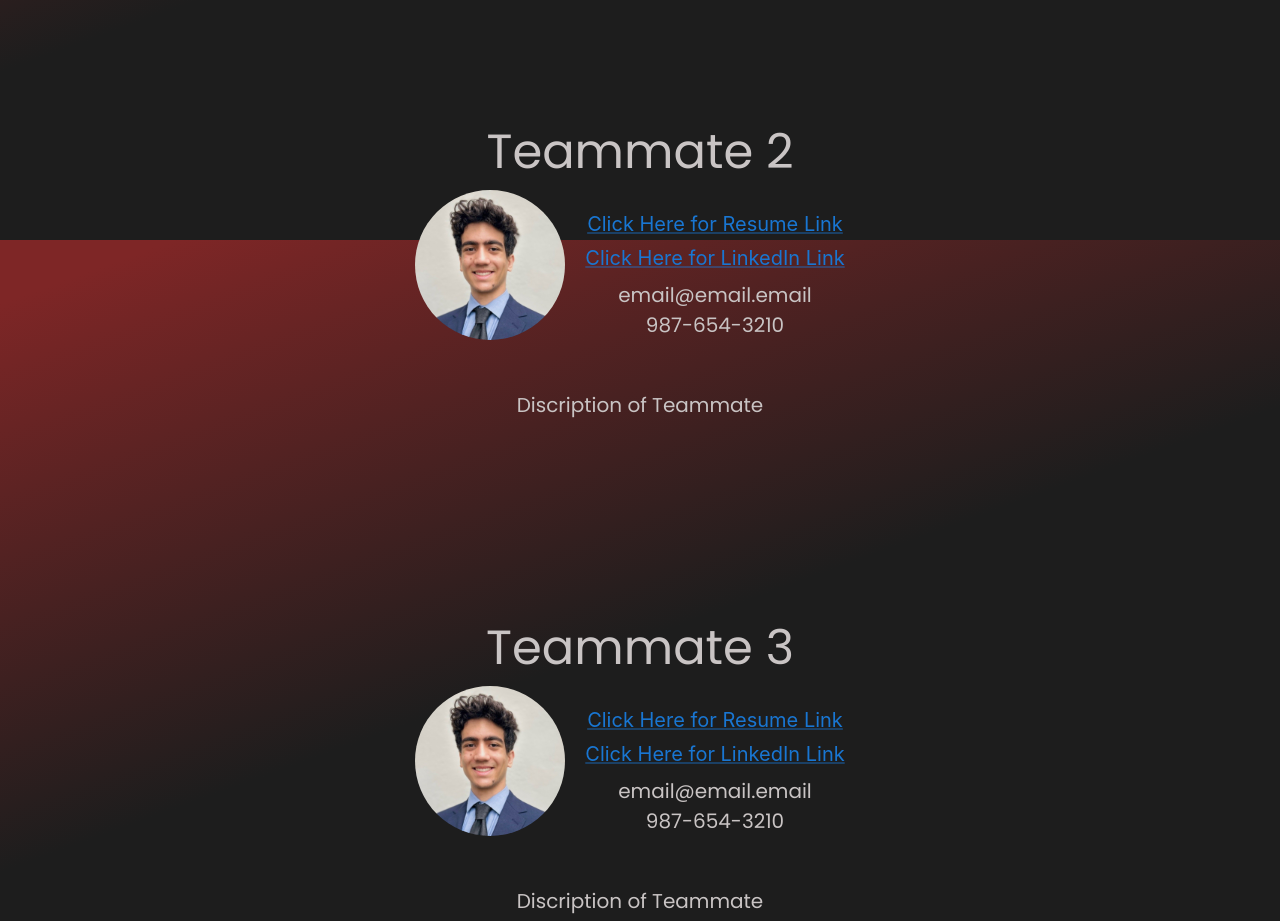
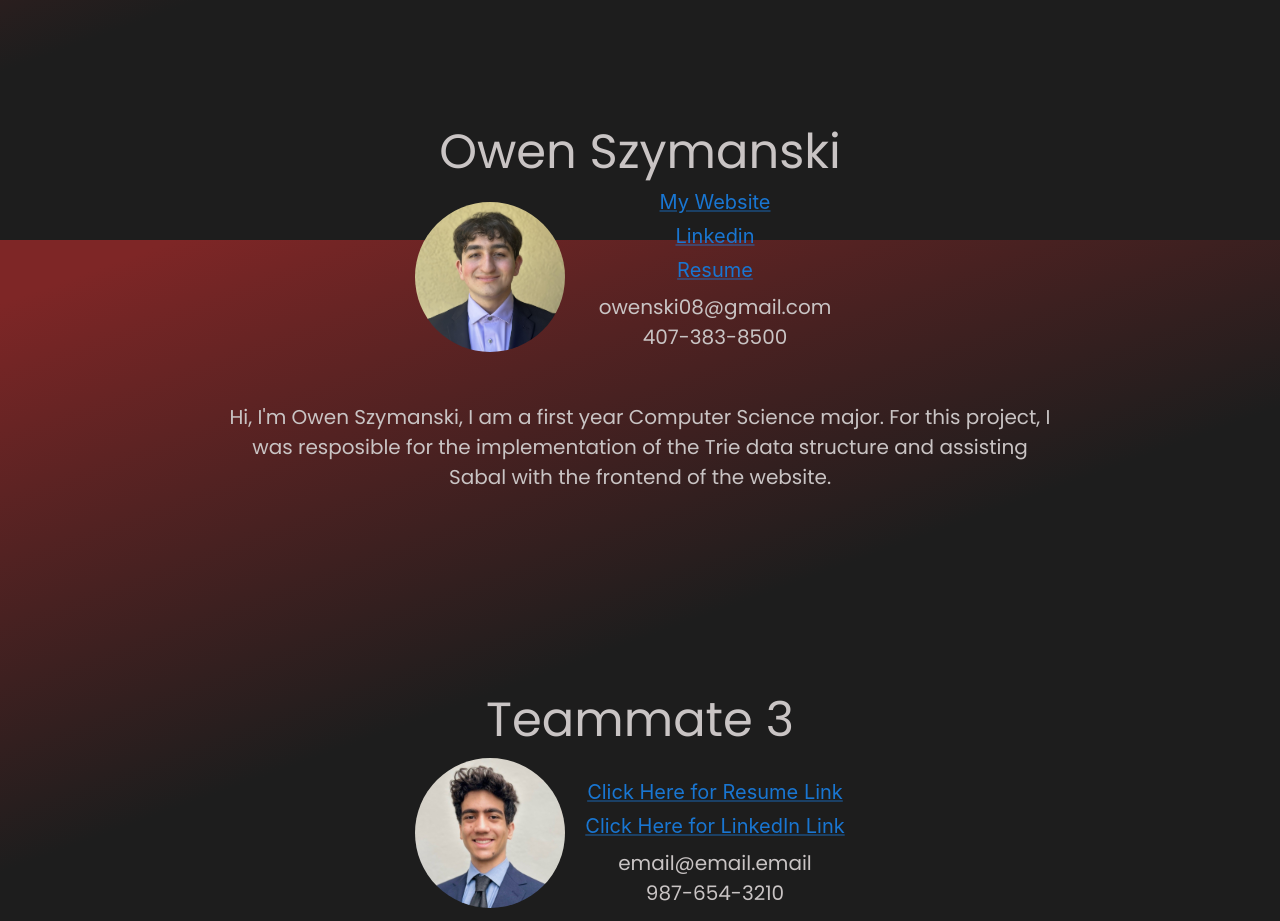
Before and after one commit to E53klasky/YouTubeTitleSearcher, a React (Create React App) app in the folder my-app/: page /about in a window 1280 px wide. Shown: the part 1360-2281 px from the top of the page. Built offline with nearby package versions, Linux system fonts and the light colour scheme; no server answers.

Commit message:
Resolved merge

```diff
--- a/my-app/src/components/aboutPage.js
+++ b/my-app/src/components/aboutPage.js
@@ -39,7 +39,7 @@ const theme = createTheme({
     },
 });
 // Name, Photo, links, bio,
-function AboutPage(){
+function AboutPage() {
     const whiteColor = "rgb(201, 196, 196)";
     return (
         <ThemeProvider theme={theme}>
@@ -69,35 +69,61 @@ function AboutPage(){
                     }}
                 >
                     <Box>
-                            <Typography variant="h1" color={whiteColor}>About Us</Typography>
+                        <Typography variant="h1" color={whiteColor}>
+                            About Us
+                        </Typography>
                     </Box>
 
                     {/* Discription of project */}
                     <Box>
-                            <Typography sx = {{fontSize: "20px", margin: '0 auto', marginBottom: "100px", width: "70%", }} color={whiteColor}>
-                                YouTube Title Optimization Website Tools Used Material UI React.js
-                                Project Overview: We are developing a frontend-only website that compares the efficiency of two data structures: a Trie and a HashMap.
-                                Our goal is to visualize and analyze their performance in searching YouTube video titles.
-                                <br/><br/>
-                                Key Features Comparison of Data Structures: We implement both a Trie and a HashMap to compare their search performance.
-                                Real-Time Animation: When a user searches for a YouTube video title, the website will animate the search process for better visualization.
-                                Title Optimization for YouTubers: We analyze YouTube video titles based on metrics like comments, views, and likes to help content creators optimize their titles for better engagement.
-                                Data Source: The dataset used for this project was sourced via YouTube's video ID dataset from 2019 (newest) and YouTube's API for finding the video title, comments, views, and likes.
-
+                        <Typography
+                            sx={{
+                                fontSize: "20px",
+                                margin: "0 auto",
+                                marginBottom: "100px",
+                                width: "70%",
+                            }}
+                            color={whiteColor}
+                        >
+                            YouTube Title Optimization Website Tools Used
+                            Material UI React.js Project Overview: We are
+                            developing a frontend-only website that compares the
+                            efficiency of two data structures: a Trie and a
+                            HashMap. Our goal is to visualize and analyze their
+                            performance in searching YouTube video titles.
+                            <br />
+                            <br />
+                            Key Features Comparison of Data Structures: We
+                            implement both a Trie and a HashMap to compare their
+                            search performance. Real-Time Animation: When a user
+                            searches for a YouTube video title, the website will
+                            animate the search process for better visualization.
+                            Title Optimization for YouTubers: We analyze YouTube
+                            video titles based on metrics like comments, views,
+                            and likes to help content creators optimize their
+                            titles for better engagement. Data Source: The
+                            dataset used for this project was sourced via
+                            YouTube's video ID dataset from 2019 (newest) and
+                            YouTube's API for finding the video title, comments,
+                            views, and likes.
                         </Typography>
                     </Box>
                     <Box>
-                            <Typography variant="h2" color={whiteColor} sx = {{marginBottom: "50px"}}>
+                        <Typography
+                            variant="h2"
+                            color={whiteColor}
+                            sx={{ marginBottom: "50px" }}
+                        >
                             Team
                         </Typography>
                     </Box>
 
-
-
                     {/* Start Discription of Person */}
-                        <Box sx = {{
+                    <Box
+                        sx={{
                             marginBottom: "100px",
-                        }}>
+                        }}
+                    >
                         <Typography variant="h3" color={whiteColor}>
                             Sabal Schuster
                         </Typography>
@@ -117,40 +143,76 @@ function AboutPage(){
                                 component="img"
                                 src="sabal.jpg"
                                 alt="Image description"
-                                    sx={{ width: '150px', height: '150px', borderRadius: "200px"}}
+                                sx={{
+                                    width: "150px",
+                                    height: "150px",
+                                    borderRadius: "200px",
+                                }}
                             ></Box>
                             {/* Links */}
-                                <Box sx = {{display: "flex", flexDirection: "column", width: "300px", justifyContent: "center", gap: "10px"}}>
-                                    <Link href="https://github.com/kingwhatthe" underline="always" sx = {{fontSize: "20px"}} target="_blank">
+                            <Box
+                                sx={{
+                                    display: "flex",
+                                    flexDirection: "column",
+                                    width: "300px",
+                                    justifyContent: "center",
+                                    gap: "10px",
+                                }}
+                            >
+                                <Link
+                                    href="https://github.com/kingwhatthe"
+                                    underline="always"
+                                    sx={{ fontSize: "20px" }}
+                                    target="_blank"
+                                >
                                     Github
                                 </Link>
-                                    <Link href="https://www.linkedin.com/in/sabalschuster/" underline="always" sx = {{fontSize: "20px"}} target="_blank">
+                                <Link
+                                    href="https://www.linkedin.com/in/sabalschuster/"
+                                    underline="always"
+                                    sx={{ fontSize: "20px" }}
+                                    target="_blank"
+                                >
                                     LinkedIn
                                 </Link>
-                                    <Typography sx = {{fontSize: "20px"}} color={whiteColor}>
-                                        sabalschuster@ufl.edu <br/> 954-706-8015
+                                <Typography
+                                    sx={{ fontSize: "20px" }}
+                                    color={whiteColor}
+                                >
+                                    sabalschuster@ufl.edu <br /> 954-706-8015
                                 </Typography>
                             </Box>
                         </Box>
 
-                            <Typography sx = {{fontSize: "20px", margin: '0 auto', marginBottom: "100px", width: "70%", }} color={whiteColor}>
-                            Hi, I'm Sabal. I am a freshman at the University of Florida studying computer science.
-                            I am interested in front-end development and designed the animations for this website!
-                            My favorite language is C++, but I also know python, javascript, java, C#, React, and Arduino.
-                            I also enjoy playing tennis, going on nature walks, and spending time with my friends.
-                            Please enjoy using this awesome website to clickbait everyone to your YouTube video!
+                        <Typography
+                            sx={{
+                                fontSize: "20px",
+                                margin: "0 auto",
+                                marginBottom: "100px",
+                                width: "70%",
+                            }}
+                            color={whiteColor}
+                        >
+                            Hi, I'm Sabal. I am a freshman at the University of
+                            Florida studying computer science. I am interested
+                            in front-end development and designed the animations
+                            for this website! My favorite language is C++, but I
+                            also know python, javascript, java, C#, React, and
+                            Arduino. I also enjoy playing tennis, going on
+                            nature walks, and spending time with my friends.
+                            Please enjoy using this awesome website to clickbait
+                            everyone to your YouTube video!
                         </Typography>
                     </Box>
 
-
-
-
                     {/* Start Discription of Person */}
-                        <Box sx = {{
+                    <Box
+                        sx={{
                             marginBottom: "100px",
-                        }}>
+                        }}
+                    >
                         <Typography variant="h3" color={whiteColor}>
-                                Teammate 2
+                            Owen Szymanski
                         </Typography>
                         {/* Teammate Contact */}
                         <Box
@@ -166,36 +228,80 @@ function AboutPage(){
                             {/* Image of Teammate */}
                             <Box
                                 component="img"
-                                    src="sabal.jpg"
+                                src="owen.jpg"
                                 alt="Image description"
-                                    sx={{ width: '150px', height: '150px', borderRadius: "200px"}}
+                                sx={{
+                                    width: "150px",
+                                    height: "150px",
+                                    borderRadius: "200px",
+                                }}
                             ></Box>
                             {/* Links */}
-                                <Box sx = {{display: "flex", flexDirection: "column", width: "300px", justifyContent: "center", gap: "10px"}}>
-                                    <Link href="https://www.google.com" underline="always" sx = {{fontSize: "20px"}}>
-                                        Click Here for Resume Link
+                            <Box
+                                sx={{
+                                    display: "flex",
+                                    flexDirection: "column",
+                                    width: "300px",
+                                    justifyContent: "center",
+                                    gap: "10px",
+                                }}
+                            >
+                                <Link
+                                    href="https://ocscode.com/"
+                                    underline="always"
+                                    target="_blank"
+                                    sx={{ fontSize: "20px" }}
+                                >
+                                    My Website
                                 </Link>
-                                    <Link href="https://www.maps.google.com" underline="always" sx = {{fontSize: "20px"}}>
-                                        Click Here for LinkedIn Link
+                                <Link
+                                    href="https://www.linkedin.com/in/oszymanski/"
+                                    underline="always"
+                                    target="_blank"
+                                    sx={{ fontSize: "20px" }}
+                                >
+                                    Linkedin
                                 </Link>
-                                    <Typography sx = {{fontSize: "20px"}} color={whiteColor}>
-                                        email@email.email <br/> 987-654-3210
+                                <Link
+                                    href="https://ocscode.com/api/resume/"
+                                    underline="always"
+                                    target="_blank"
+                                    sx={{ fontSize: "20px" }}
+                                >
+                                    Resume
+                                </Link>
+
+                                <Typography
+                                    sx={{ fontSize: "20px" }}
+                                    color={whiteColor}
+                                >
+                                    owenski08@gmail.com <br /> 407-383-8500
                                 </Typography>
                             </Box>
                         </Box>
-
-                            <Typography sx ={{fontSize: "20px", margin: '0 auto', marginBottom: "100px", width: "70%", }} color={whiteColor}>
-                                Discription of Teammate
+                        <Typography
+                            sx={{
+                                fontSize: "20px",
+                                margin: "0 auto",
+                                marginBottom: "100px",
+                                width: "70%",
+                            }}
+                            color={whiteColor}
+                        >
+                            Hi, I'm Owen Szymanski, I am a first year Computer
+                            Science major. For this project, I was resposible
+                            for the implementation of the Trie data structure
+                            and assisting Sabal with the frontend of the
+                            website.
                         </Typography>
                     </Box>
 
-
-
-
                     {/* Start Discription of Person */}
-                        <Box sx = {{
+                    <Box
+                        sx={{
                             marginBottom: "100px",
-                        }}>
+                        }}
+                    >
                         <Typography variant="h3" color={whiteColor}>
                             Teammate 3
                         </Typography>
@@ -215,31 +321,58 @@ function AboutPage(){
                                 component="img"
                                 src="sabal.jpg"
                                 alt="Image description"
-                                    sx={{ width: '150px', height: '150px', borderRadius: "200px"}}
+                                sx={{
+                                    width: "150px",
+                                    height: "150px",
+                                    borderRadius: "200px",
+                                }}
                             ></Box>
                             {/* Links */}
-                                <Box sx = {{display: "flex", flexDirection: "column", width: "300px", justifyContent: "center", gap: "10px"}}>
-                                    <Link href="https://www.google.com" underline="always" sx = {{fontSize: "20px"}}>
+                            <Box
+                                sx={{
+                                    display: "flex",
+                                    flexDirection: "column",
+                                    width: "300px",
+                                    justifyContent: "center",
+                                    gap: "10px",
+                                }}
+                            >
+                                <Link
+                                    href="https://www.google.com"
+                                    underline="always"
+                                    sx={{ fontSize: "20px" }}
+                                >
                                     Click Here for Resume Link
                                 </Link>
-                                    <Link href="https://www.maps.google.com" underline="always" sx = {{fontSize: "20px"}}>
+                                <Link
+                                    href="https://www.maps.google.com"
+                                    underline="always"
+                                    sx={{ fontSize: "20px" }}
+                                >
                                     Click Here for LinkedIn Link
                                 </Link>
-                                    <Typography sx = {{fontSize: "20px"}} color={whiteColor}>
-                                        email@email.email <br/> 987-654-3210
+                                <Typography
+                                    sx={{ fontSize: "20px" }}
+                                    color={whiteColor}
+                                >
+                                    email@email.email <br /> 987-654-3210
                                 </Typography>
                             </Box>
                         </Box>
 
-                            <Typography sx = {{fontSize: "20px", margin: '0 auto', marginBottom: "100px", width: "70%", }} color={whiteColor}>
+                        <Typography
+                            sx={{
+                                fontSize: "20px",
+                                margin: "0 auto",
+                                marginBottom: "100px",
+                                width: "70%",
+                            }}
+                            color={whiteColor}
+                        >
                             Discription of Teammate
                         </Typography>
                     </Box>
-
-
-
                 </Box>
-
             </Box>
         </ThemeProvider>
     );
```
Lines whose indentation alone changed are shown as unchanged.
